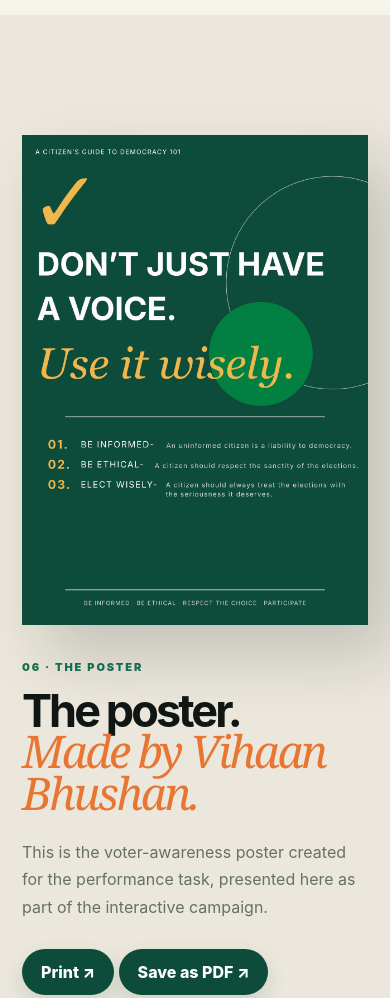
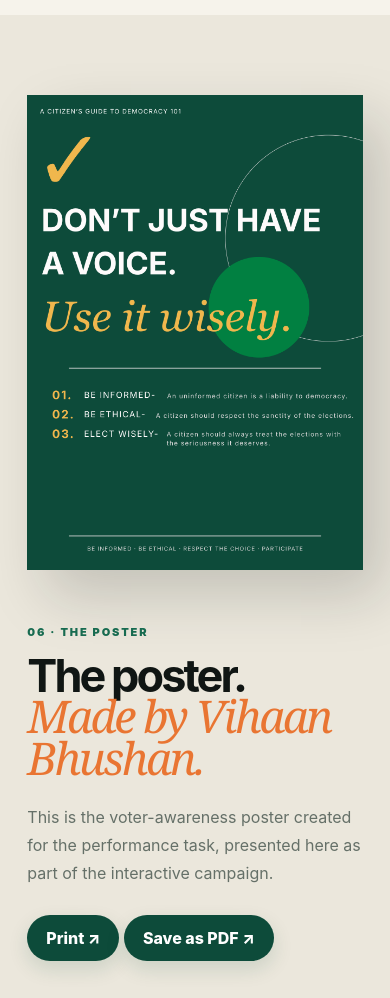
Before and after one commit to 17thToasterOnTheLeft/vote-wise, a plain HTML site: page index.html in a window 390 px wide. Shown: the part 9040-10038 px from the top of the page. Drawn offline with Linux system fonts and the light colour scheme.

Commit message:
Update style.css

```diff
--- a/style.css
+++ b/style.css
@@ -22,23 +22,88 @@ footer{background:#101614;color:white;padding:55px 7vw;display:flex;align-items:
 @media(max-width:900px){nav{display:none}.hero{grid-template-columns:1fr;padding-top:60px}.hero-art{height:430px}.reason-grid,.steps,.myth-grid{grid-template-columns:1fr}.step{min-height:190px}.step h3{margin-top:30px}.ethics-card,.two-col,.poster-section{grid-template-columns:1fr}.case-top{align-items:start;flex-direction:column}.poster-side{padding-bottom:20px}.hero h1{font-size:58px}}
 @media(max-width:560px){.nav{padding:0 20px}.nav-cta{display:none}.hero,.section,.responsible,.case-section,.poster-section{padding-left:22px;padding-right:22px}.hero-art{transform:scale(.8);margin:-30px 0}.ticker{gap:12px;font-size:9px}.ticker div:nth-of-type(4),.ticker span:nth-of-type(3){display:none}.ethics-copy,.do-not{padding:35px}.case-section{padding-top:80px}.poster{width:100%}footer{flex-direction:column;align-items:flex-start}}
 @media print{.nav,.ticker,footer,.poster-side,.grain{display:none!important}.poster-section{padding:0;background:white;display:block}.poster{width:100vw;box-shadow:none}.poster-wrap{display:block}}
+/* ================================
+   ACTUAL POSTER SECTION
+================================ */
+
+.poster-section {
+    display: grid;
+    grid-template-columns: minmax(0, 1.05fr) minmax(320px, 0.75fr);
+    gap: clamp(50px, 7vw, 110px);
+    align-items: center;
+
+    max-width: 1250px;
+    margin: 0 auto;
+    padding: 110px 6vw;
+}
+
+.poster-wrap {
+    width: 100%;
+    display: flex;
+    justify-content: center;
+    align-items: center;
+}
+
 .canva-poster {
-    width: min(100%, 595px);
+    display: block;
+
+    /* This controls the VISUAL size, regardless of image resolution */
+    width: min(100%, 560px);
+    height: auto;
+
     aspect-ratio: 210 / 297;
     object-fit: contain;
-    display: block;
 
     box-shadow:
-        25px 30px 60px rgba(16, 22, 20, .18);
+        20px 25px 55px rgba(16, 22, 20, 0.18);
 
     transition:
-        transform .35s ease,
-        box-shadow .35s ease;
+        transform 0.35s ease,
+        box-shadow 0.35s ease;
 }
 
 .canva-poster:hover {
     transform: translateY(-8px) rotate(-1deg);
 
     box-shadow:
-        30px 40px 70px rgba(16, 22, 20, .22);
+        28px 35px 70px rgba(16, 22, 20, 0.22);
 }
+
+.poster-side {
+    max-width: 480px;
+}
+
+.poster-side h2 {
+    margin: 14px 0 24px;
+}
+
+.poster-side p {
+    max-width: 430px;
+    line-height: 1.75;
+}
+
+
+/* ================================
+   MOBILE
+================================ */
+
+@media (max-width: 850px) {
+
+    .poster-section {
+        grid-template-columns: 1fr;
+        gap: 55px;
+        padding: 80px 7vw;
+    }
+
+    .poster-wrap {
+        justify-content: center;
+    }
+
+    .canva-poster {
+        width: min(100%, 520px);
+    }
+
+    .poster-side {
+        max-width: none;
+    }
+}
```
